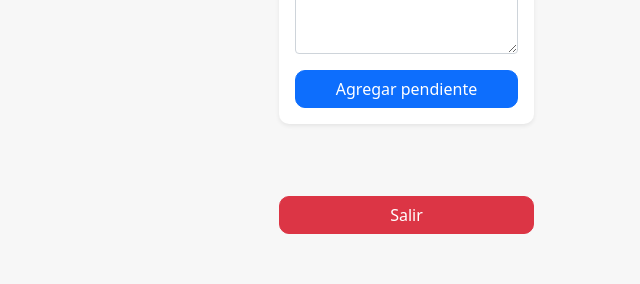
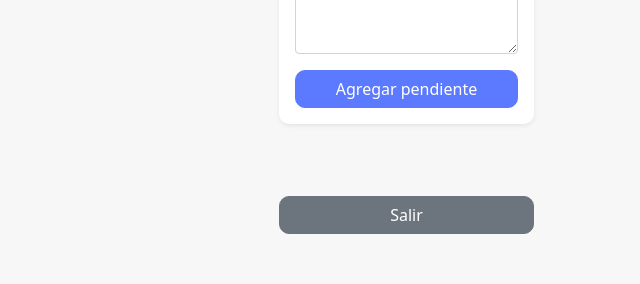
Before and after one commit to fortisuno/ProyectoHA, a React (Create React App) app: page /dashboard in a window 1280 px wide. Shown: the part 477-761 px from the top of the page, without its empty margins (640-1280 px from the left). Built offline with nearby package versions, Linux system fonts and the light colour scheme; no server answers; the database is empty; sample sign-in values are in the browser's storage.

Commit message:
ultimos ajustes

```diff
--- a/src/styles/globals.scss
+++ b/src/styles/globals.scss
@@ -1,5 +1,6 @@
 @import url("../../node_modules/bootstrap-icons/font/bootstrap-icons.css");
 // Paleta de colores
+$blue: #5C7AFF;
 $green: #007D3C;
 $yellow: #FBDE59;
 $light: #f7f7f7;
--- a/src/views/DashboardView.js
+++ b/src/views/DashboardView.js
@@ -125,7 +125,7 @@ function DashboardView({history, session}) {
       <div className="container">
         <div className="row min-vh-100 w-100 py-5 align-items-start">
           <div className="col">
-                <ResponsiveMasonry>
+                <ResponsiveMasonry columnsCountBreakPoints={{350: 1, 750: 2, 1200: 3}}>
                   <Masonry gutter="24px">
                     {
                       tareas.map((tarea) => (
@@ -143,7 +143,7 @@ function DashboardView({history, session}) {
                   </Masonry>
                 </ResponsiveMasonry>
           </div>
-          <div className="col-md-3" style={{maxHeight: '100vh'}}>
+          <div className="col-md-4 col-lg-3" style={{maxHeight: '100vh'}}>
             <div className="d-grid gap-4">
               <div className="card shadow-sm">
                 <div className="card-body">
@@ -164,10 +164,10 @@ function DashboardView({history, session}) {
                   <div className="mb-3">
                     <textarea className="form-control" rows="3" id="descripcion" placeholder="Detalles de la tarea..."></textarea>
                   </div>
-                  <button type="submit" className="btn btn-primary d-block w-100">Agregar pendiente</button>
+                  <button type="submit" className="btn btn-primary d-block w-100 text-white">Agregar pendiente</button>
                 </div>
               </form>
-              <button className="btn btn-danger mt-5" onClick={ handleLogout }>Salir</button>
+              <button className="btn btn-secondary mt-5" onClick={ handleLogout }>Salir</button>
             </div>
           </div>
         </div>
--- a/src/views/LoginView.js
+++ b/src/views/LoginView.js
@@ -76,7 +76,7 @@ function LoginView({history, session}) {
             <div className="alert alert-danger text-center mt-3 mb-4 d-none" style={{borderRadius: '10px'}} id="feedback" role="alert">
               Por favor introduce un usuario y contraseña valido
             </div>
-            <button type="submit" className="btn btn-primary btn-lg d-block w-100" style={{borderRadius: '10px', marginTop: '5rem'}}>Iniciar sesión</button>
+            <button type="submit" className="btn btn-primary btn-lg d-block w-100 text-white" style={{borderRadius: '10px', marginTop: '5rem'}}>Iniciar sesión</button>
           </div>
         </div>
       </form>
```
